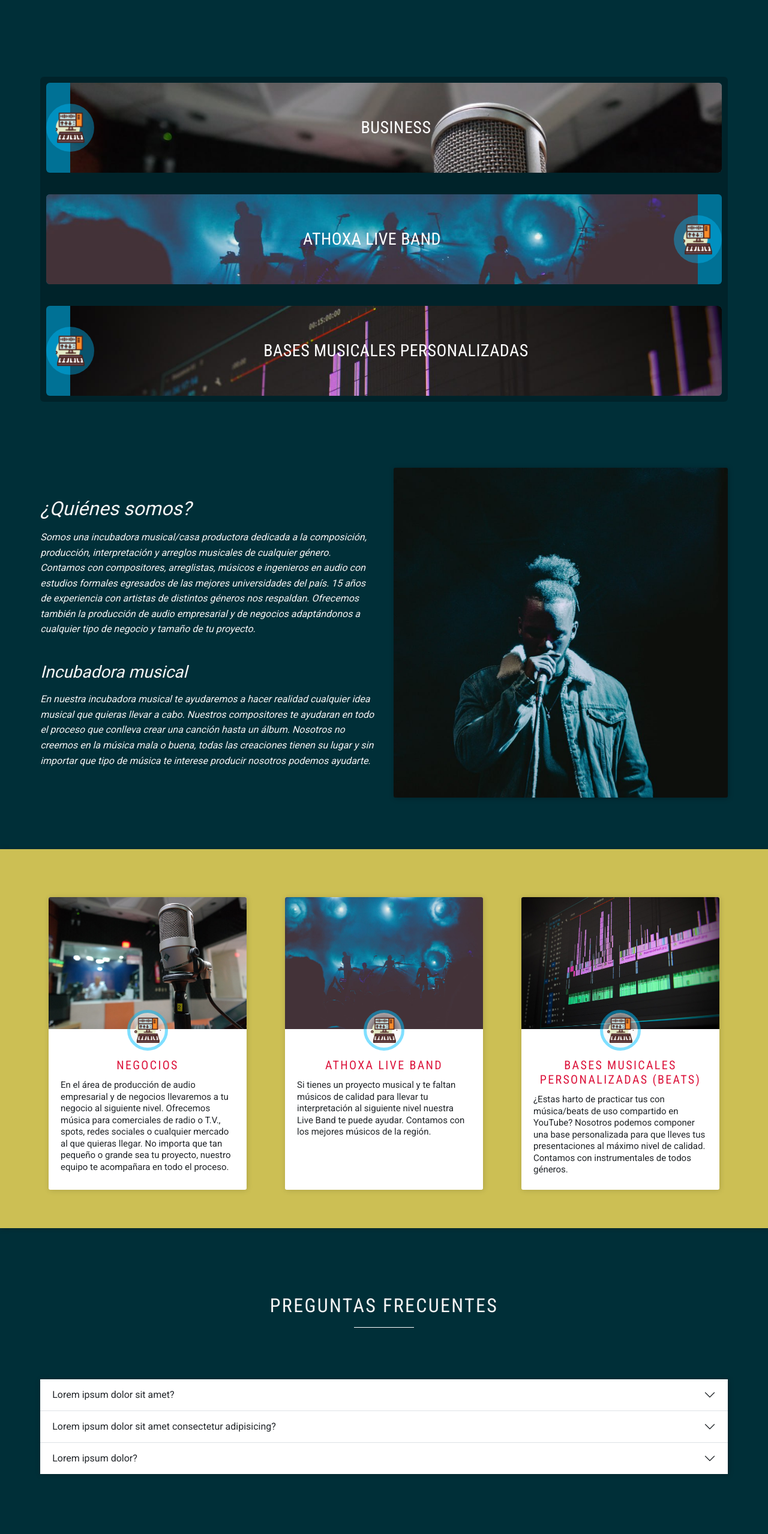
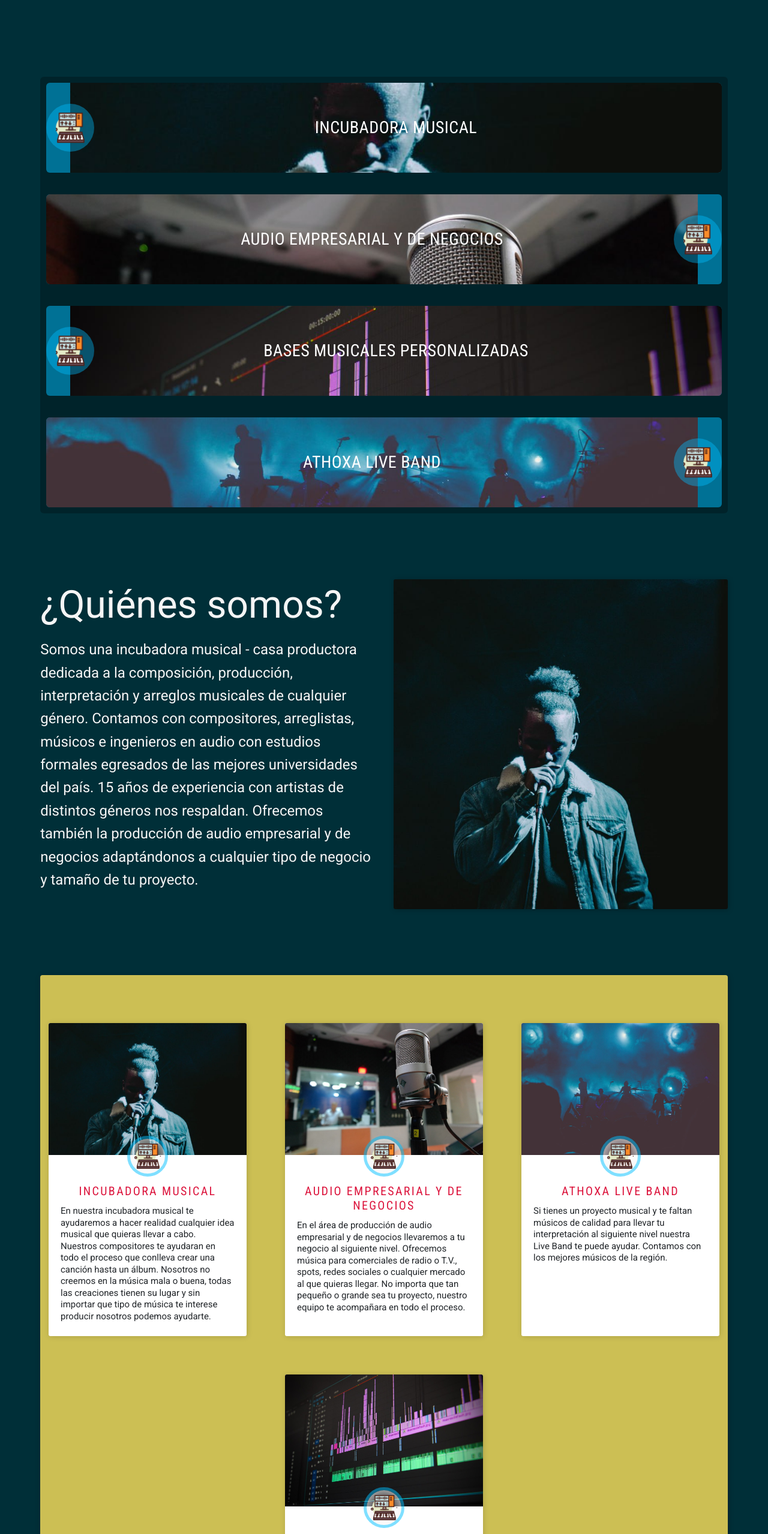
Before and after one commit to exxedridel/Xperimental-Sounds, a React app: page / in a window 1280 px wide. Shown: the part 948-3506 px from the top of the page at 60% size. Built offline with nearby package versions, Linux system fonts and the light colour scheme; a web font is replaced by a local one.

Commit message:
FIX template, replacing some information to components, accordion removed

```diff
--- a/src/App.jsx
+++ b/src/App.jsx
@@ -3,7 +3,7 @@ import HeroLogo from "./components/Hero-Logo/HeroLogo";
 import GridContainer from "./components/Grid-container/GridContainer";
 import FlexCards from "./components/Flex-cards/FlexCards";
 import FlexLinks from "./components/Flex-links/FlexLinks";
-import AccordionBS from "./components/Accordion-BS/AccordionBS";
+// import AccordionBS from "./components/Accordion-BS/AccordionBS";
 import Footer from "./components/Footer-simple/Footer";
 import facebook from "@assets/facebook.png";
 import youtube from "@assets/youtube.png";
@@ -34,20 +34,21 @@ const App = () => {
         <div className="container">
           <GridContainer />
         </div>
-        <div>
+        <div className="container">
           <FlexCards />
         </div>
 
         <div className="container flow">
           <div className="flex-center text-centered">
             <h2 className="uppercase ff-sans-cond letter-spacing-3">
-              Preguntas frecuentes
+              Estamos para servirte
             </h2>
             <div
               style={{ borderBottom: "1px solid white", width: "100px" }}
             ></div>
           </div>
-          <AccordionBS />
+          {/* <AccordionBS /> */}
+          <p className="fs-600 text-centered">Si tienes cualquier duda puedes mándarnos un mensaje a Whatsapp sin ningún compromiso, o si prefieres mediante nuestas redes sociales.</p>
         </div>
 
         <div id="contact-sect" className="container">
--- a/src/components/Flex-cards/FlexCards.jsx
+++ b/src/components/Flex-cards/FlexCards.jsx
@@ -1,6 +1,7 @@
 import React from "react";
 import { FlexCardsStyled } from "./FlexCards.styles";
 import productionIcon from "@assets/production-icon.png";
+import incubadora from "@assets/incubadora-musical.jpg";
 import negocios from "@assets/negocios.jpg";
 import liveBand from "@assets/live-band.jpg";
 import ownBeats from "@assets/beats-personalizados.jpg";
@@ -14,12 +15,29 @@ const FlexCards = () => {
   return (
     <FlexCardsStyled className="box-shadow">
       <article onClick={scrollToContact} className="card">
+        <img className="img-card" src={incubadora} alt="contact card" />
+        <div className="icon-production">
+          <img src={productionIcon} alt="production icon" />
+        </div>
+        <div className="info fs-300">
+          <h3 className="uppercase ff-sans-cond letter-spacing-3">Incubadora Musical</h3>
+          <p>
+            En nuestra incubadora musical te ayudaremos a hacer realidad
+            cualquier idea musical que quieras llevar a cabo. Nuestros
+            compositores te ayudaran en todo el proceso que conlleva crear una
+            canción hasta un álbum. Nosotros no creemos en la música mala o
+            buena, todas las creaciones tienen su lugar y sin importar que tipo
+            de música te interese producir nosotros podemos ayudarte.
+          </p>
+        </div>
+      </article>
+      <article onClick={scrollToContact} className="card">
         <img className="img-card" src={negocios} alt="contact card" />
         <div className="icon-production">
           <img src={productionIcon} alt="production icon" />
         </div>
         <div className="info fs-300">
-          <h3 className="uppercase ff-sans-cond letter-spacing-3">Negocios</h3>
+          <h3 className="uppercase ff-sans-cond letter-spacing-3">Audio Empresarial y de Negocios</h3>
           <p>
             En el área de producción de audio empresarial y de negocios
             llevaremos a tu negocio al siguiente nivel. Ofrecemos música para
@@ -46,11 +64,7 @@ const FlexCards = () => {
         </div>
       </article>
       <article onClick={scrollToContact} className="card">
-        <img
-          className="img-card"
-          src={ownBeats}
-          alt="contact card"
-        />
+        <img className="img-card" src={ownBeats} alt="contact card" />
         <div className="icon-production">
           <img src={productionIcon} alt="production icon" />
         </div>
--- a/src/components/Flex-cards/FlexCards.styles.js
+++ b/src/components/Flex-cards/FlexCards.styles.js
@@ -2,6 +2,7 @@ import styled from "styled-components";
 
 export const FlexCardsStyled = styled.section`
   background-color: hsl(var(--glow-clr) / 0.8);
+  border-radius: 4px;
   color: grey;
   padding: 5rem 10px 4rem;
   display: flex;
--- a/src/components/Flex-links/FlexLinks.jsx
+++ b/src/components/Flex-links/FlexLinks.jsx
@@ -5,12 +5,28 @@ import productionIcon from "../../assets/production-icon.png";
 const FlexLinks = () => {
   return (
     <FlexLinksStyled>
+      <a className="incubadora link">
+        <div className="div-icon">
+          <img src={productionIcon} alt="icon" />
+        </div>
+        <div className="div-span">
+          <span>Incubadora Musical</span>
+        </div>
+      </a>
       <a className="business link">
         <div className="div-icon">
           <img src={productionIcon} alt="icon" />
         </div>
         <div className="div-span">
-          <span>business</span>
+          <span>Audio Empresarial y de Negocios</span>
+        </div>
+      </a>
+      <a className="own-beats link">
+        <div className="div-icon">
+          <img src={productionIcon} alt="icon" />
+        </div>
+        <div className="div-span">
+          <span>Bases musicales personalizadas</span>
         </div>
       </a>
       <a className="live-band link">
@@ -21,14 +37,6 @@ const FlexLinks = () => {
           <span>Athoxa Live Band</span>
         </div>
       </a>
-      <a className="own-beats link">
-        <div className="div-icon">
-          <img src={productionIcon} alt="icon" />
-        </div>
-        <div className="div-span">
-          <span>Bases musicales personalizadas</span>
-        </div>
-      </a>
     </FlexLinksStyled>
   );
 };
--- a/src/components/Flex-links/FlexLinks.styles.js
+++ b/src/components/Flex-links/FlexLinks.styles.js
@@ -1,5 +1,6 @@
 import styled from "styled-components";
-import negocios from "../../assets/negocios.jpg";
+import incubadora from "@assets/incubadora-musical.jpg";
+import negocios from "@assets/negocios.jpg";
 import liveBand from "@assets/live-band.jpg";
 import ownBeats from "@assets/beats-personalizados.jpg";
 
@@ -41,7 +42,8 @@ export const FlexLinksStyled = styled.div`
     z-index: 1;
   }
 
-  .live-band {
+  .live-band,
+  .business {
     flex-direction: row-reverse;
     & .div-icon {
       margin-right: 0px;
@@ -74,6 +76,14 @@ export const FlexLinksStyled = styled.div`
     }
   }
 
+  .incubadora {
+    & .div-span {
+      background-size: cover;
+      background-position: center center;
+      background-image: url(${incubadora});
+    }
+  }
+
   .business {
     & .div-span {
       background-size: cover;
--- a/src/components/Grid-container/GridContainer.jsx
+++ b/src/components/Grid-container/GridContainer.jsx
@@ -8,7 +8,7 @@ const GridContainer = () => {
       <article className="flow-small">
         <h2>¿Quiénes somos?</h2>
         <p>
-          Somos una incubadora musical/casa productora dedicada a la composición,
+          Somos una incubadora musical - casa productora dedicada a la composición,
           producción, interpretación y arreglos musicales de cualquier género.
           Contamos con compositores, arreglistas, músicos e ingenieros en audio
           con estudios formales egresados de las mejores universidades del país.
@@ -24,15 +24,6 @@ const GridContainer = () => {
           <li>Lorem, ipsum dolor.</li>
           <li>Lorem um...</li>
         </ul> */}
-        <h3>Incubadora musical</h3>
-        <p>
-          En nuestra incubadora musical te ayudaremos a hacer realidad cualquier
-          idea musical que quieras llevar a cabo. Nuestros compositores te
-          ayudaran en todo el proceso que conlleva crear una canción hasta un
-          álbum. Nosotros no creemos en la música mala o buena, todas las
-          creaciones tienen su lugar y sin importar que tipo de música te
-          interese producir nosotros podemos ayudarte.
-        </p>
       </article>
       <img src={incubadoraMusical} alt="performing artist" />
     </GridContainerStyled>
--- a/src/components/Grid-container/GridContainer.styles.js
+++ b/src/components/Grid-container/GridContainer.styles.js
@@ -1,8 +1,15 @@
 import styled from "styled-components";
 
 export const GridContainerStyled = styled.main`
-  line-height: 1.6;
-  font-style: italic;
+  & h2 {
+    font-size: var(--fs-800);
+  }
+
+  & p {
+    line-height: 1.6;
+    /* font-style: italic; */
+    font-size: var(--fs-600);
+  }
 
   & article {
     grid-area: article;
--- a/src/styles/global.css
+++ b/src/styles/global.css
@@ -25,7 +25,7 @@
   /* font-sizes */
   /* clamp(2.25rem, 4.5vw + 1rem, 6.5rem); */
   --fs-900: clamp(3.25rem, 6vw + 1rem, 6rem);
-  --fs-800: 2rem;
+  --fs-800: clamp(2.75rem, 6vw + 1rem, 4rem);
   --fs-700: 1.75rem;
   --fs-600: 1.5rem;
   --fs-500: 1.25rem;
```
